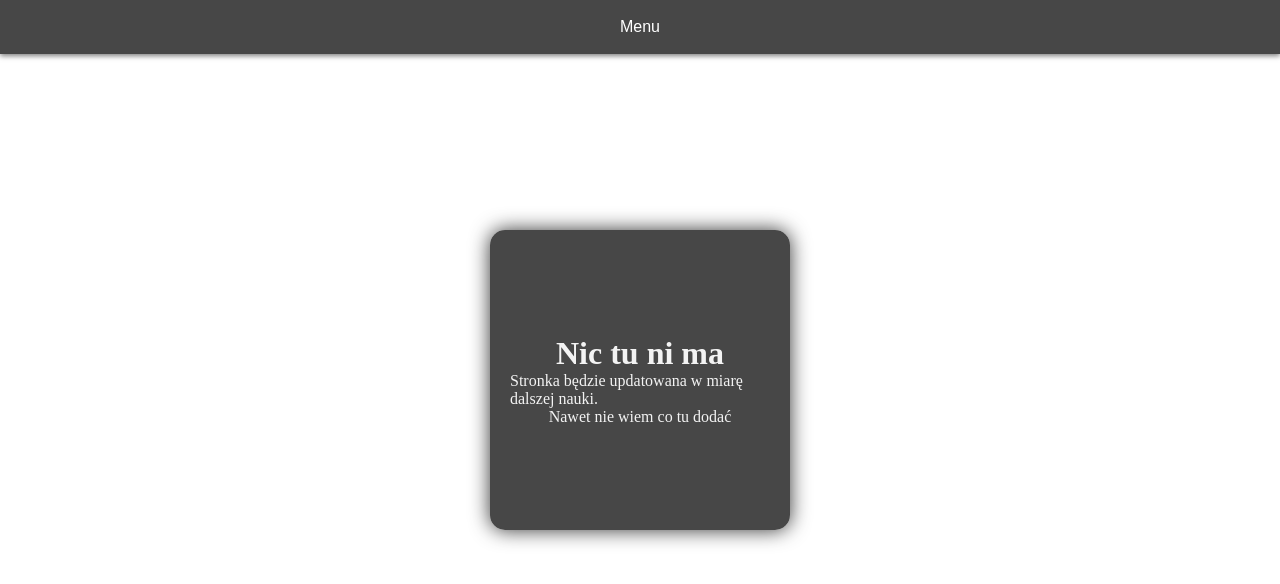
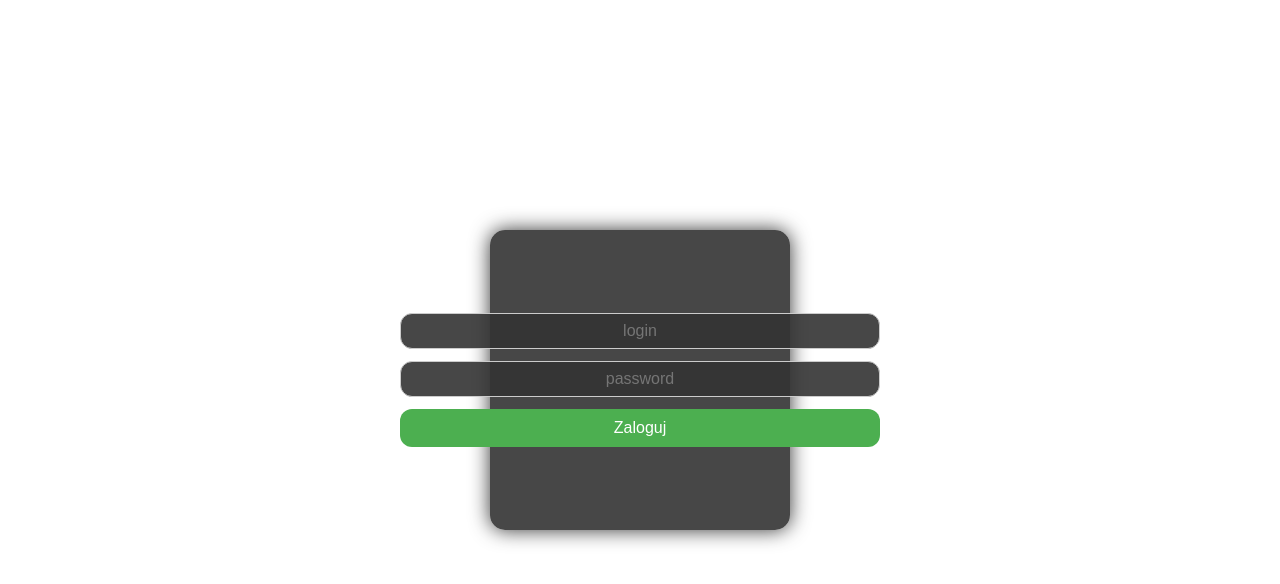
Before and after one commit to Kacsza/react-web, a React (Vite) app: page / in a window 1280 px wide. Shown: the top 584 px of the page. Built offline with nearby package versions, Linux system fonts and the light colour scheme.

Commit message:
Połowa zadania na flisiuka zrobiona.  Mianowicie logika react i połowa css. I tak tu nic niema więc chuj z tym, nie będzie ustawionego loginu i hasła. Wszystko pasuje!

```diff
--- a/src/App.css
+++ b/src/App.css
@@ -13,7 +13,30 @@ main {
     min-height: 300px;
     margin: 0;
 }
-
+input {
+    width: 30em;
+    height: 100%;
+    padding: 8px;
+    margin-bottom: 12px;
+    background-color: var(--bg-color);
+    color: var(--font-clr);
+    border: 1px solid #ccc;
+    border-radius: 12px;
+    font-size: 16px;
+    text-align: center;
+}
+button {
+    width: 100%;
+    padding: 10px;
+    background-color: #4CAF50;
+    color: white;
+    border: none;
+    border-radius: 12px;
+    font-size: 16px;
+    cursor: pointer;
+    align-items: center;
+    justify-content: center;
+}
 .span-2 {
     grid-column: span 2;
 }
--- a/src/App.jsx
+++ b/src/App.jsx
@@ -1,16 +1,32 @@
-import Navbar from './modules/Navbar';
+import {useState} from 'react';
+import { useNavigate } from 'react-router';
 import Container from './modules/Container';
 import './App.css';
 
 function App() {
+  const [login,setLogin] = useState("");
+  const [password,setPassword] = useState("");
+  const navigate = useNavigate();
+
+  const handleLogin= (event) => {
+    event.preventDefault();
+    console.log("Login:", login);
+    console.log("Password:", password);
+    if(login.trim() === "" || password.trim() === ""){
+      alert("Both fields are required.");
+      return;
+    }
+    navigate("/welcome",{state:login});
+  }
   return (
     <>
-    <Navbar />
     <main>
       <Container>
-        <h1>Nic tu ni ma</h1>
-        <p>Stronka będzie updatowana w miarę dalszej nauki.</p>
-        <p>Nawet nie wiem co tu dodać</p>
+        <form onSubmit={handleLogin}>
+          <input type="text" placeholder='login' value={login} onChange={(event)=>{setLogin(event.target.value)}} /><br/>
+          <input type="password" placeholder='password' value={password} onChange={(event)=>{setPassword(event.target.value)}} /><br/>
+          <button type="submit">Zaloguj</button>
+        </form>
       </Container>
     </main>
     </>
--- a/src/index.css
+++ b/src/index.css
@@ -1,3 +1,7 @@
+:root{
+    --font-clr: white ;
+    --bg-color: rgba(51, 51, 51, 0.9);
+}
 * {
     margin: 0;
     padding: 0;
--- a/src/modules/Container.css
+++ b/src/modules/Container.css
@@ -9,7 +9,7 @@
     width: 30vw;
     margin: 50px auto 20px;
     padding: 20px;
-    background-color: rgba(51, 51, 51, 0.9);
+    background-color: var(--bg-color);
     border-radius: 15px;
     box-shadow: 0 0 20px rgba(0, 0, 0, 0.8);
     color: #f3f3f3;
--- a/src/modules/Dropdown.css
+++ b/src/modules/Dropdown.css
@@ -25,7 +25,7 @@ button:hover{
     top: calc(100% + 8px);
     left: 0;
     width: 256px;
-    background-color: var(--bg-color);
+    background-color: var(--bg-dark-color);
     border-radius: 8px;
     box-shadow: 0 10px 40px rgba(0, 0, 0, 0.2);
     overflow: hidden;
--- a/src/modules/Navbar.css
+++ b/src/modules/Navbar.css
@@ -1,7 +1,4 @@
-:root{
-    --font-clr: white ;
-    --bg-color: rgba(51, 51, 51, 0.9);
-}
+
 .header {
     position: fixed;
     top: 0;
```
